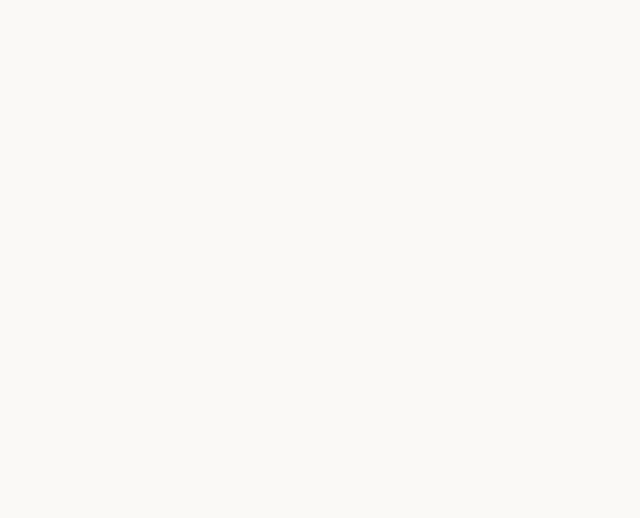
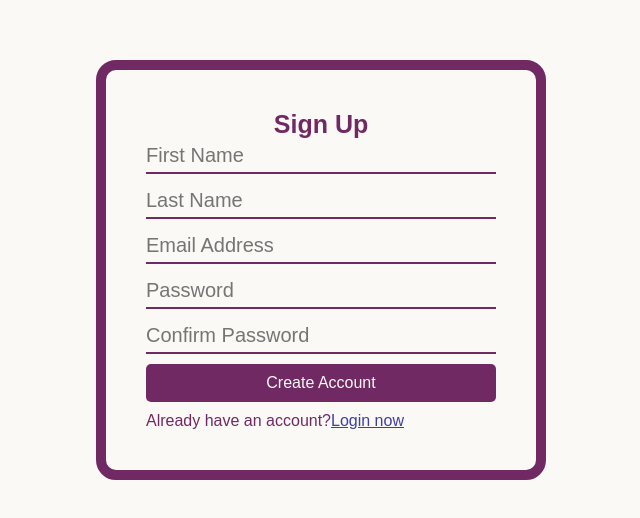
Before and after one commit to codingjem/my_app, a React (Vite) app in the folder frontend/: page /signup in a window 1280 px wide. Shown: the part 140-658 px from the top of the page, without its empty margins (319-959 px from the left). Built offline with nearby package versions, Linux system fonts and the light colour scheme.

Commit message:
Added SignupPage and styles

```diff
--- a/frontend/src/App.jsx
+++ b/frontend/src/App.jsx
@@ -5,15 +5,18 @@ import {
     Navigate,
 } from "react-router-dom";
 import HomePage from "./pages/HomePage";
+import SignupPage from "./pages/SignupPage";
+import LoginPage from "./pages/LoginPage";
 
 function App() {
+    const isAuthenticated = false;
     return (
         <Router>
             <Routes>
-                <Route path="/" element={ <HomePage/> } />
-                <Route path="/login" />
-                <Route path="/signup" />
-                <Route path="/home" />
+                <Route path="/" element={isAuthenticated ? <HomePage /> : <Navigate to="/login" />} />
+                <Route path="/login" element={<LoginPage />} />
+                <Route path="/signup" element={<SignupPage />} />
+                <Route path="/home" element={isAuthenticated ? <HomePage /> : <Navigate to="/login" />} />
             </Routes>
         </Router>
     );
--- a/frontend/src/pages/HomePage.jsx
+++ b/frontend/src/pages/HomePage.jsx
@@ -1,12 +1,12 @@
 import React from "react";
 import "./HomePage.css";
-import LoginPage from "./LoginPage";
+
 
 
 const HomePage = () => {
   return (
     <div id="home">
-        <LoginPage />
+        {/* Create Panels here  */}
     </div>
   )
 }
--- a/frontend/src/pages/LoginPage.jsx
+++ b/frontend/src/pages/LoginPage.jsx
@@ -24,7 +24,7 @@ const LoginPage = () => {
                         })
                     }
                     onSubmit={
-                        async ( values, { setSubmitting, setErrors, resetForm } ) => {
+                        async (values, { setSubmitting, setErrors, resetForm }) => {
 
                         }
                     }
@@ -47,7 +47,7 @@ const LoginPage = () => {
                 </Formik>
                 <p>
                     New here?
-                    <a className="form-links" onClick={ () => navigate("/signup") }>
+                    <a className="form-links" onClick={() => navigate("/signup")}>
                         Sign Up now
                     </a>
                 </p>
--- /dev/null
+++ b/frontend/src/pages/SignupPage.css
@@ -0,0 +1,75 @@
+#signup,
+#login {
+    width: 100vw;
+    display: flex;
+    justify-content: center;
+    align-self: center;
+}
+#login-form,
+#signup-form {
+    width: 450px;
+    display: flex;
+    flex-direction: column;
+    padding: 40px;
+    border: 10px solid var(--text-color);
+    border-radius: 20px;
+    margin: 200px;
+}
+.submit-btn,
+input {
+    width: 100%;
+    display: flex;
+    flex-direction: column;
+    background-color: var(--background-color);
+    font-size: 16px;
+    color: var(--text-color);
+    margin-bottom: 10px;
+}
+input {
+    padding: 5px 0;
+}
+input:focus {
+    outline: none;
+}
+
+.submit-btn {
+    align-items: center;
+    padding: 10px;
+    border: none;
+    border-radius: 5px;
+    margin-top: 10px;
+}
+input[type="email"],
+input[type="password"],
+input[type="text"] {
+    font-size: 20px;
+    border: none;
+    border-bottom: 2px solid var(--text-color);
+}
+.active {
+    background-color: var(--text-color);
+    color: var(--background-color);
+}
+.inactive {
+    background-color: gray;
+    color: white;
+}
+.error-message {
+    color: var(--error-message);
+    font-size: 14px;
+}
+h1 {
+    font-size: 25px;
+    color: var(--text-color);
+    text-align: center;
+}
+p {
+    color: var(--text-color);
+}
+
+@media (max-width: 700px) {
+    #login,
+    #signup {
+        width: 350px;
+    }
+}
--- /dev/null
+++ b/frontend/src/pages/SignupPage.jsx
@@ -0,0 +1,82 @@
+import { useNavigate } from "react-router-dom";
+import "./SignupPage.css";
+import { Formik, Form } from "formik";
+import * as Yup from "yup";
+import MyTextInput from "../components/input_fields/MyTextInput";
+
+const SignupPage = () => {
+    const navigate = useNavigate();
+    return (
+        <div id="signup">
+            <div id="signup-form">
+                <h1>Sign Up</h1>
+                <Formik
+                    initialValues={{
+                        firstname: "",
+                        lastname: "",
+                        email: "",
+                        password: "",
+                        confirmPassword: "",
+                    }}
+                    validationSchema={
+                        Yup.object({
+                            firstname: Yup.string().max(20, "Must be 20 characters or less").required("First Name is required"),
+                            lastname: Yup.string().max(20, "Must be 20 characters or less").required("Last Name is required"),
+                            email: Yup.string().email("Invalid email address").required("Email is required"),
+                            password: Yup.string().min(8, "Password must be at least 8 characters").required("Password is required"),
+                            confirmPassword: Yup.string().oneOf([Yup.ref("Password")], "Password does not match").required("Confirmation password is required"),
+                        })
+                    }
+                    onSubmit={
+                        async (values, { setSubmitting, setErrors, resetForm }) => {
+                            try {
+
+                            } catch (err) {
+
+                            }
+                        }
+                    }
+                >
+                    <Form className="signup-form">
+                    <MyTextInput
+                            name="firstname"
+                            type="text"
+                            placeholder="First Name"
+                        />
+                        <MyTextInput
+                            name="lastname"
+                            type="text"
+                            placeholder="Last Name"
+                        />
+                        <MyTextInput
+                            name="email"
+                            type="email"
+                            placeholder="Email Address"
+                        />
+                        <MyTextInput
+                            name="password"
+                            type="password"
+                            placeholder="Password"
+                        />
+                        <MyTextInput
+                            name="confirmPassword"
+                            type="password"
+                            placeholder="Confirm Password"
+                        />
+                        <button type="submit" className="submit-btn active">
+                            Create Account
+                        </button>
+                    </Form>
+                </Formik>
+                <p>
+                    Already have an account?
+                    <a className="form-links" onClick={() => navigate("/login")}>
+                        Login now
+                    </a>
+                </p>
+            </div>
+        </div>
+    );
+};
+
+export default SignupPage;
```
